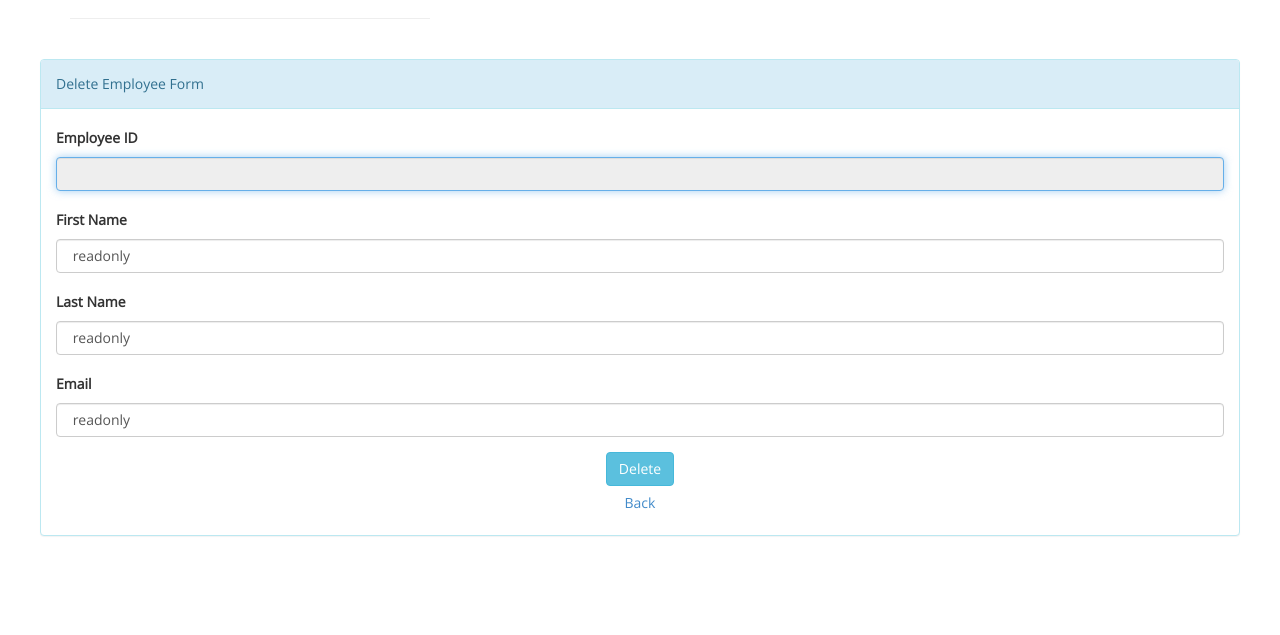
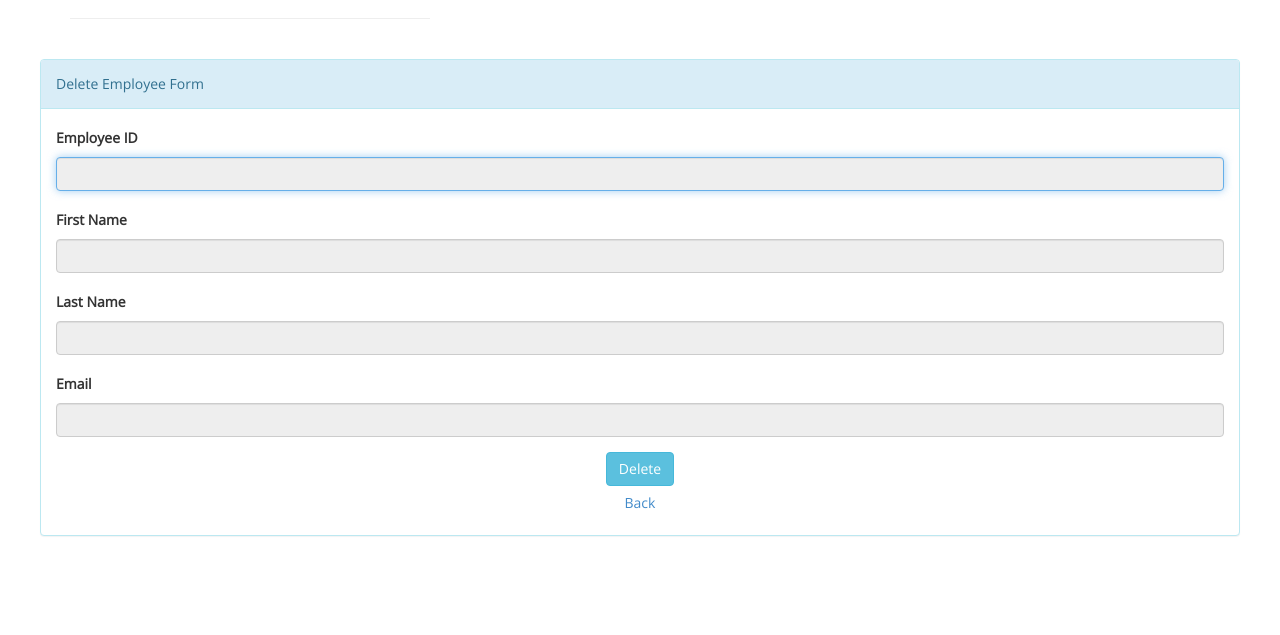
Before and after one commit to HonSiong/aws-live, a Flask app: page /deleteEmp/1/ in a window 1280 px wide. Shown: the part 242-877 px from the top of the page. Run offline with Flask 2, Linux system fonts and the light colour scheme; data that the repository does not hold is empty.

Commit message:
Update deleteEmp.html

```diff
--- a/templates/deleteEmp.html
+++ b/templates/deleteEmp.html
@@ -10,11 +10,11 @@
         <![endif]-->
     <title>Cloud Computing</title>
     <!-- BOOTSTRAP CORE STYLE  -->
-    <link href="./assets/css/bootstrap.css" rel="stylesheet" />
+    <link href="../assets/css/bootstrap.css" rel="stylesheet" />
     <!-- FONT AWESOME STYLE  -->
-    <link href="./assets/css/font-awesome.css" rel="stylesheet" />
+    <link href="../assets/css/font-awesome.css" rel="stylesheet" />
     <!-- CUSTOM STYLE  -->
-    <link href="./assets/css/style.css" rel="stylesheet" />
+    <link href="../assets/css/style.css" rel="stylesheet" />
     <!-- GOOGLE FONT -->
     <link href="http://fonts.googleapis.com/css?family=Open+Sans" rel="stylesheet" type="text/css" />
 
@@ -30,7 +30,7 @@
                 </button>
                 <a class="navbar-brand" href="/">
 
-                    <img src="./assets/img/logo.png" />
+                    <img src="../assets/img/logo.png" />
                 </a>
 
             </div>
@@ -76,15 +76,15 @@
                                         </div>
                                         <div class="form-group">
                                             <label>First Name</label>
-                                            <input class="form-control" type="text" name="first_name" value="{{emp[1]}} readonly"/>
+                                            <input class="form-control" type="text" name="first_name"  readonly value="{{emp[1]}}"/>
                                         </div>
                                         <div class="form-group">
                                             <label>Last Name</label>
-                                            <input class="form-control" type="text" name="last_name" value="{{emp[2]}} readonly"/>
+                                            <input class="form-control" type="text" name="last_name"  readonly value="{{emp[2]}}"/>
                                         </div>
                                         <div class="form-group">
                                             <label>Email</label>
-                                            <input class="form-control" type="text" name="email" value="{{emp[3]}} readonly"/>
+                                            <input class="form-control" type="text" name="email" readonly value="{{emp[3]}}"/>
                                         </div>
 
                                         <button type="submit" class="btn btn-info center-block">Delete</button>
@@ -110,10 +110,10 @@
       <!-- FOOTER SECTION END-->
     <!-- JAVASCRIPT FILES PLACED AT THE BOTTOM TO REDUCE THE LOADING TIME  -->
     <!-- CORE JQUERY  -->
-    <script src="./assets/js/jquery-1.10.2.js"></script>
+    <script src="../assets/js/jquery-1.10.2.js"></script>
     <!-- BOOTSTRAP SCRIPTS  -->
-    <script src="./assets/js/bootstrap.js"></script>
+    <script src="../assets/js/bootstrap.js"></script>
       <!-- CUSTOM SCRIPTS  -->
-    <script src="./assets/js/custom.js"></script>
+    <script src="../assets/js/custom.js"></script>
 </body>
 </html>
```
